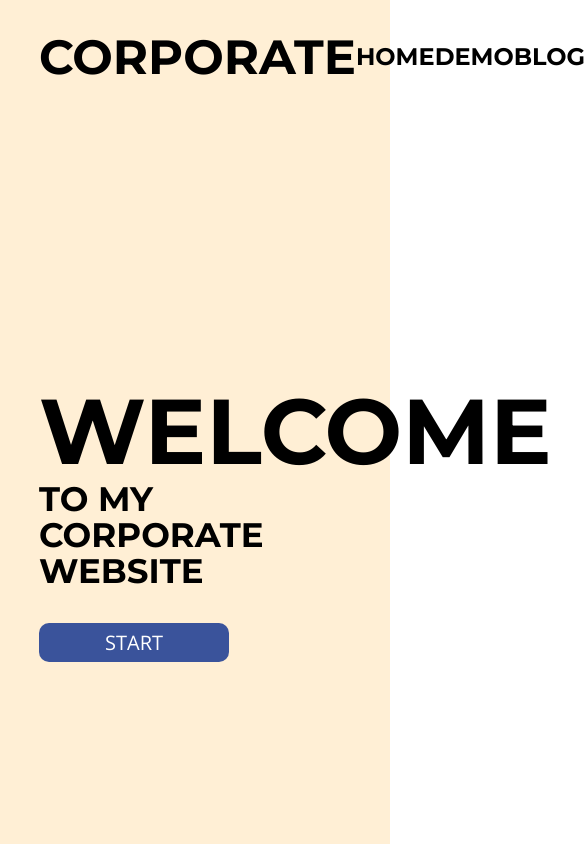
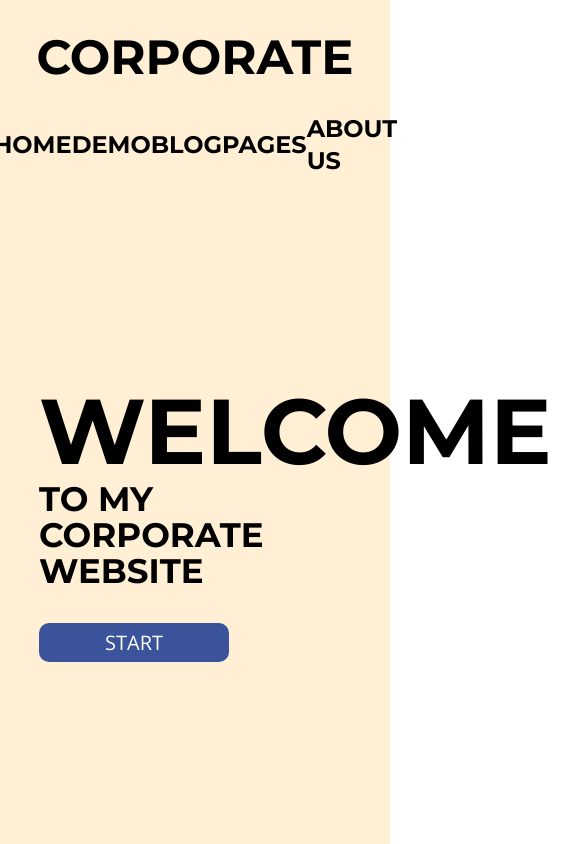
Before and after one commit to cchiu01/cynthiaChiuProjectTwo, a plain HTML site: page index.html in a window 390 px wide. Shown: the top 844 px of the page, 585 px wide, since content can reach past the window. Drawn offline with nearby package versions, Linux system fonts and the light colour scheme.

Commit message:
responsive nav

```diff
--- a/styles/partials/_header.scss
+++ b/styles/partials/_header.scss
@@ -2,7 +2,7 @@
     background: papayawhip url(../assets/image-1.jpeg) center no-repeat;
     height: 100vh;
     padding-top: 1px;
-    .header__container {
+    &__container {
     @include flex(row, space-between, center);
     }
     .logo {
@@ -24,6 +24,7 @@
 @media (max-width: 1000px) {
     .header__container {
         flex-direction: column;
+
     }
 }
 
```
Also changed, not shown: styles/styles.css.
